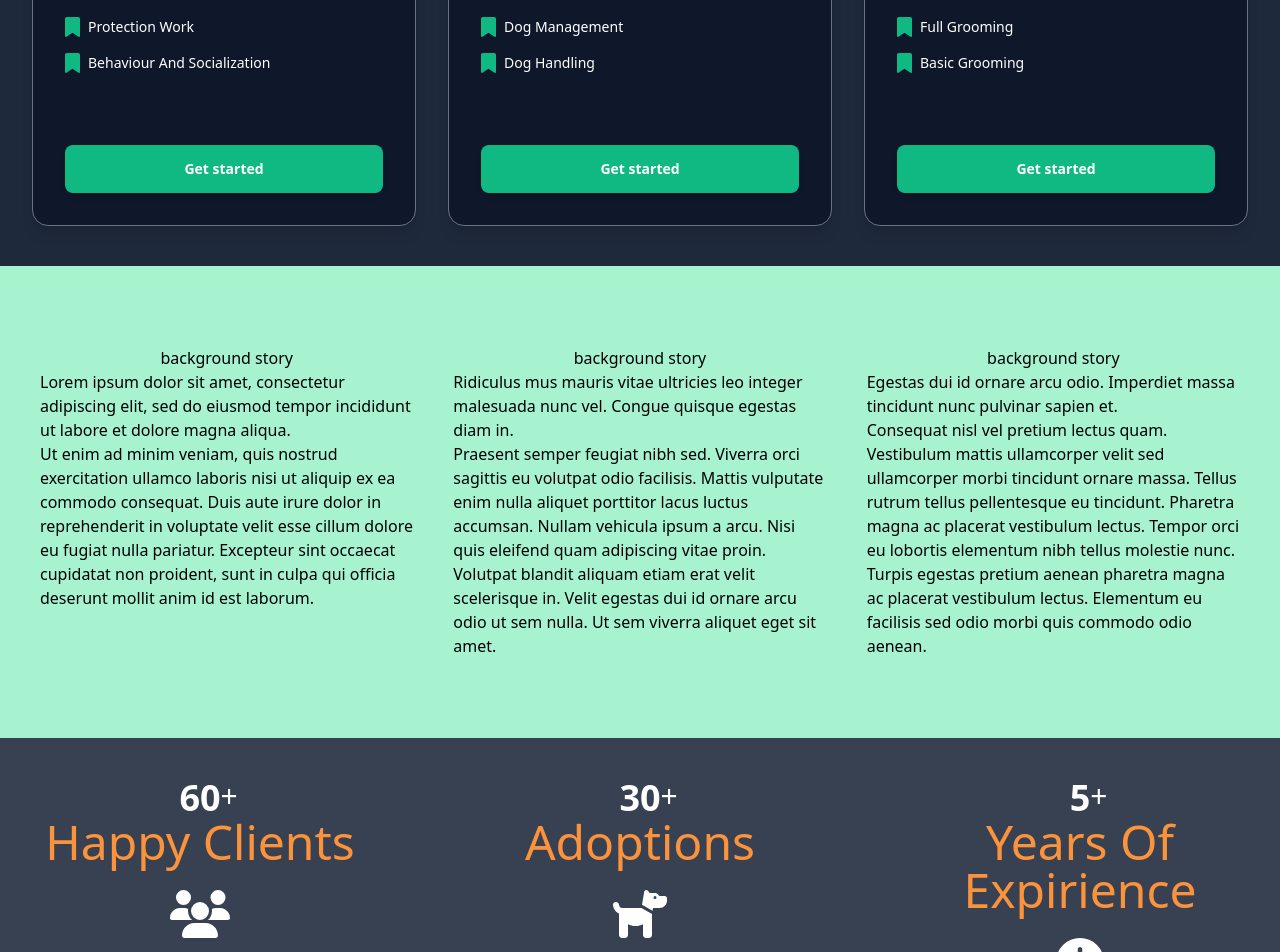
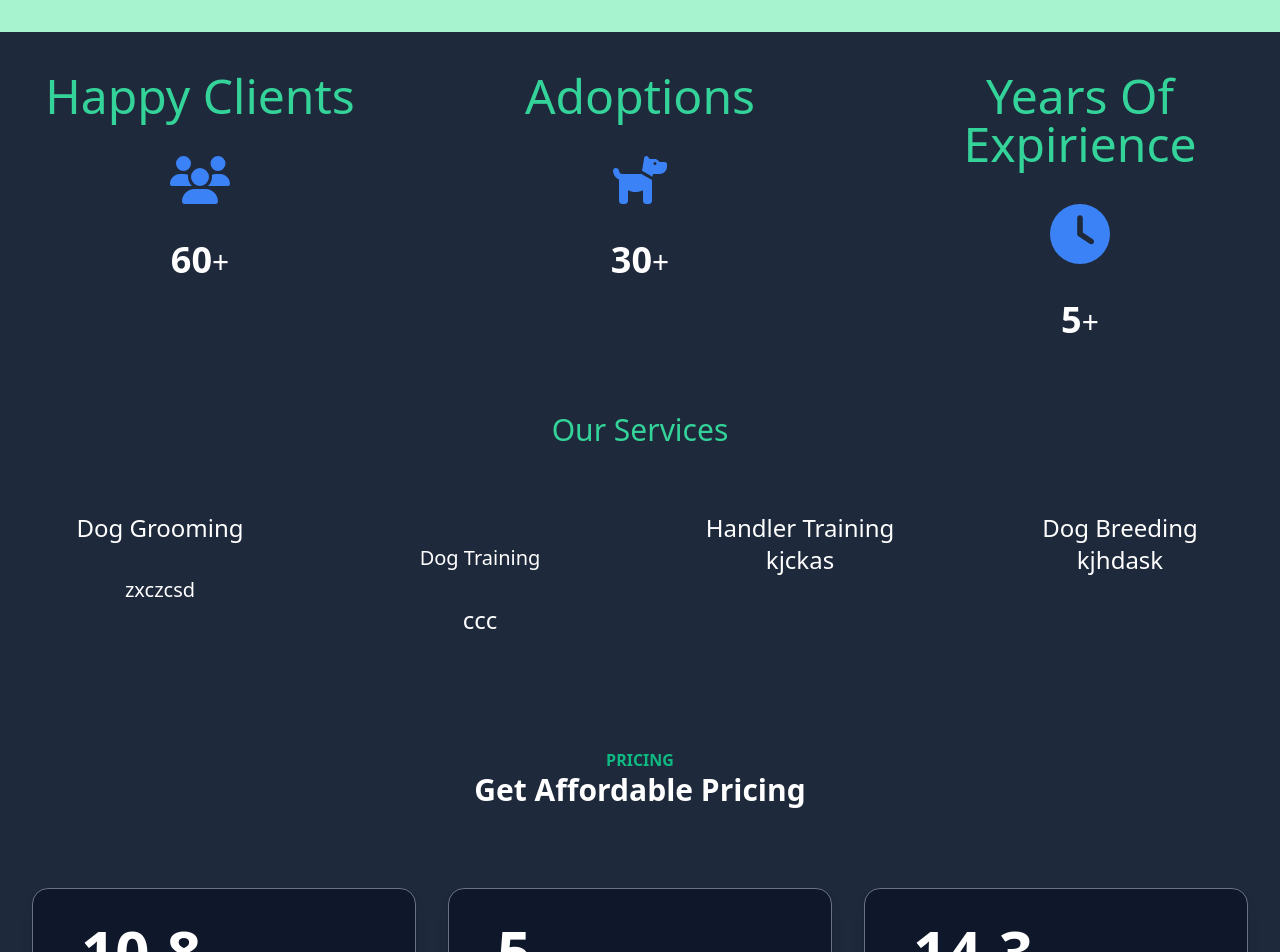
Before and after one commit to 1speedyAko/westdev, a React (Create React App) app: page / in a window 1280 px wide. Shown: the part 1240-2192 px from the top of the page. Built offline with nearby package versions, Linux system fonts and the light colour scheme.

Commit message:
layout change

```diff
--- a/src/pages/Home.js
+++ b/src/pages/Home.js
@@ -22,7 +22,7 @@
     <div>
       <Navbar />
 
-      <div className="h-screen bg-no-repeat bg-cover w-full  "
+      <div className="h-screen bg-no-repeat bg-cover lg:w-full  md:w-full sm:w-full "
       style={{ backgroundImage: `url(${backgroundImage})` }}>
         <h1 className='text-gray-300 text-2xl capitalize font-bold pt-40 px-20 '>nothing down here</h1>
         <div className='block px-20 mt-10 font-medium text-slate-100'>
@@ -31,7 +31,76 @@
 
         </div>
       </div>
-      <div className='bg-slate-800 to emerald-200 text-white pb-10'>
+
+     <div className='p-20 px-10 bg-emerald-200 grid lg:grid-cols-3 md:grid-cols-2  gap-10 '>
+      <div >
+       <h1 className='text-center'> background story</h1>
+       <p>Lorem ipsum dolor sit amet, consectetur adipiscing elit, sed do eiusmod tempor incididunt ut labore et dolore magna aliqua.<br/> Ut enim ad minim veniam, quis nostrud exercitation ullamco laboris nisi ut aliquip ex ea commodo consequat. Duis aute irure dolor in reprehenderit in voluptate velit esse cillum dolore eu fugiat nulla pariatur. Excepteur sint occaecat cupidatat non proident, sunt in culpa qui officia deserunt mollit anim id est laborum.</p>
+      </div>
+      <div>
+       <h1 className='text-center'> background story</h1>
+       <p>Ridiculus mus mauris vitae ultricies leo integer malesuada nunc vel. Congue quisque egestas diam in.<br/> Praesent semper feugiat nibh sed. Viverra orci sagittis eu volutpat odio facilisis. Mattis vulputate enim nulla aliquet porttitor lacus luctus accumsan. Nullam vehicula ipsum a arcu. Nisi quis eleifend quam adipiscing vitae proin. Volutpat blandit aliquam etiam erat velit scelerisque in. Velit egestas dui id ornare arcu odio ut sem nulla. Ut sem viverra aliquet eget sit amet.</p>
+      </div>
+      <div >
+       <h1 className='text-center'> background story</h1>
+       <p>Egestas dui id ornare arcu odio. Imperdiet massa tincidunt nunc pulvinar sapien et. <br/>Consequat nisl vel pretium lectus quam. Vestibulum mattis ullamcorper velit sed ullamcorper morbi tincidunt ornare massa. Tellus rutrum tellus pellentesque eu tincidunt. Pharetra magna ac placerat vestibulum lectus. Tempor orci eu lobortis elementum nibh tellus molestie nunc. Turpis egestas pretium aenean pharetra magna ac placerat vestibulum lectus. Elementum eu facilisis sed odio morbi quis commodo odio aenean. </p>
+      </div>
+     </div>
+     <div className='bg-slate-800 p-30 grid lg:grid-cols-3 md:grid-cols-2 gap-10 py-10'>
+       <ScrollTrigger onEnter={()=>setCounterOn(true)} onExit = {()=>setCounterOn(false)} className='' >
+        <div className="flex flex-col items-center ">
+            <p className="order-1 text-5xl text-emerald-400 ">Happy Clients</p>
+            <FontAwesomeIcon icon={faUsers} className="order-2 text-5xl text-blue-500 p-9" />
+            <div className='order-3 text-3xl text-white '>
+            { counterOn && <CountUp start = {0} end = {60}  duration = {2} delay={0} className=" text-4xl font-bold"/> }
+            +
+            </div>
+          </div>
+       </ScrollTrigger>
+       <ScrollTrigger onEnter={()=>setCounterOn(true)} onExit = {()=>setCounterOn(false)} className='' >
+          <div className="flex flex-col items-center">
+            <p className="order-1 text-5xl text-emerald-400 ">Adoptions</p>
+            <FontAwesomeIcon icon={faDog} className="order-2 text-5xl text-blue-500 p-9" />
+            <div className='order-3 text-3xl text-white '>
+            { counterOn && <CountUp start = {0} end = {30}  duration = {2} delay={0} className=" text-4xl font-bold"/> }
+            +
+            </div>
+          </div>
+       </ScrollTrigger>
+       <ScrollTrigger onEnter={()=>setCounterOn(true)} onExit = {()=>setCounterOn(false)} className='' >
+          <div className="flex flex-col items-center">
+            <p className="order-1 text-5xl text-emerald-400 text-center "> Years Of Expirience</p>
+            <FontAwesomeIcon icon={faClock} className="order-2 text-6xl text-blue-500 p-9 " />
+            <div className='order-3 text-3xl text-white '>
+            { counterOn && <CountUp start = {0} end = {5}  duration = {5} delay={0} className=" text-4xl font-bold "/> }
+            +
+            </div>
+          </div>
+
+        </ScrollTrigger>
+       </div>
+      <div className='bg-slate-800'>
+       <h1 className='text-emerald-400 text-3xl text-center p-8'>Our Services</h1>
+       <div className='grid lg:grid-cols-4 text-white text-center text-2xl py-8 '>
+        <div >
+          <h1>Dog Grooming</h1>
+          <p className='text-xl py-8'>zxczcsd </p>
+        </div>
+        <div>
+          <h1 className='text-xl py-8'>Dog Training</h1>
+          <p>ccc</p>
+        </div>
+        <div>
+          <h1>Handler Training</h1>
+            <p>kjckas</p>
+        </div>
+        <div>
+          <h1>Dog Breeding</h1>
+            <p>kjhdask</p>
+        </div>
+        </div>
+      </div>
+      <div className='bg-slate-800  text-white pb-10'>
         {/*cards go here*/}
         <section>
           {/*card 1*/}
@@ -56,21 +125,21 @@
                 <li className="flex items-center text-sm leading 6">
                   <FontAwesomeIcon
                     icon={faBookmark}
-                    className="text-emerald-500 text-xl mr-2 hover:text-red-500 "
+                    className="text-blue-500 text-xl mr-2 hover:text-blue-700 "
                   />
                   Protection Work
                 </li>
                 <li className="flex items-center text-sm leading 6">
                   <FontAwesomeIcon
                     icon={faBookmark}
-                    className="text-emerald-500 text-xl mr-2 hover:text-red-500 "
+                    className="text-blue-500 text-xl mr-2 hover:text-blue-700 "
                   />
                   Behaviour And Socialization
                 </li>
 
               </ul>
               <Link to=''
-                className='mt-8 block rounded-lg bg-emerald-500 px-6 py-4 text-center text-sm font-semibold leading-4 shadow-md hover:bg-emerald-700 '>
+                className='mt-8 block rounded-lg bg-blue-500 px-6 py-4 text-center text-sm font-semibold leading-4 shadow-md hover:bg-blue-700 '>
                   Get started
               </Link>
               </div>
@@ -91,21 +160,21 @@
                 <li className="flex items-center text-sm leading 6">
                   <FontAwesomeIcon
                     icon={faBookmark}
-                    className="text-emerald-500 text-xl mr-2 hover:text-red-500 "
+                    className="text-blue-500 text-xl mr-2 hover:text-blue-700 "
                   />
                   Dog Management
                 </li>
                 <li className="flex items-center text-sm leading 6">
                   <FontAwesomeIcon
                     icon={faBookmark}
-                    className="text-emerald-500 text-xl mr-2 hover:text-red-500 "
+                    className="text-blue-500 text-xl mr-2 hover:text-blue-700 "
                   />
                   Dog Handling
                 </li>
 
               </ul>
               <Link to=''
-                className='mt-8 block rounded-lg bg-emerald-500 px-6 py-4 text-center text-sm font-semibold leading-4 shadow-md hover:bg-emerald-700 '>
+                className='mt-8 block rounded-lg bg-blue-500 px-6 py-4 text-center text-sm font-semibold leading-4 shadow-md hover:bg-blue-700 '>
                   Get started
               </Link>
               </div>
@@ -127,75 +196,28 @@
                 <li className="flex items-center text-sm leading 6">
                   <FontAwesomeIcon
                     icon={faBookmark}
-                    className="text-emerald-500 text-xl mr-2 hover:text-red-500 "
+                    className="text-blue-500 text-xl mr-2 hover:text-blue-500 "
                   />
                   Full Grooming
                 </li>
                 <li className="flex items-center text-sm leading 6">
                   <FontAwesomeIcon
                     icon={faBookmark}
-                    className="text-emerald-500 text-xl mr-2 hover:text-red-500 "
+                    className="text-blue-500 text-xl mr-2 hover:text-blue-500 "
                   />
                     Basic Grooming
                 </li>
 
               </ul>
               <Link to=''
-                className='mt-8 block rounded-lg bg-emerald-500 px-6 py-4 text-center text-sm font-semibold leading-4 shadow-md hover:bg-emerald-700 '>
+                className='mt-8 block rounded-lg bg-blue-500 px-6 py-4 text-center text-sm font-semibold leading-4 shadow-md hover:bg-blue-700 '>
                  Get started
               </Link>
               </div>
           </div>
         </section>
       </div>
-     <div className='p-20 px-10 bg-emerald-200 grid lg:grid-cols-3 md:grid-cols-2  gap-10 '>
-      <div >
-       <h1 className='text-center'> background story</h1>
-       <p>Lorem ipsum dolor sit amet, consectetur adipiscing elit, sed do eiusmod tempor incididunt ut labore et dolore magna aliqua.<br/> Ut enim ad minim veniam, quis nostrud exercitation ullamco laboris nisi ut aliquip ex ea commodo consequat. Duis aute irure dolor in reprehenderit in voluptate velit esse cillum dolore eu fugiat nulla pariatur. Excepteur sint occaecat cupidatat non proident, sunt in culpa qui officia deserunt mollit anim id est laborum.</p>
-      </div>
-      <div>
-       <h1 className='text-center'> background story</h1>
-       <p>Ridiculus mus mauris vitae ultricies leo integer malesuada nunc vel. Congue quisque egestas diam in.<br/> Praesent semper feugiat nibh sed. Viverra orci sagittis eu volutpat odio facilisis. Mattis vulputate enim nulla aliquet porttitor lacus luctus accumsan. Nullam vehicula ipsum a arcu. Nisi quis eleifend quam adipiscing vitae proin. Volutpat blandit aliquam etiam erat velit scelerisque in. Velit egestas dui id ornare arcu odio ut sem nulla. Ut sem viverra aliquet eget sit amet.</p>
-      </div>
-      <div >
-       <h1 className='text-center'> background story</h1>
-       <p>Egestas dui id ornare arcu odio. Imperdiet massa tincidunt nunc pulvinar sapien et. <br/>Consequat nisl vel pretium lectus quam. Vestibulum mattis ullamcorper velit sed ullamcorper morbi tincidunt ornare massa. Tellus rutrum tellus pellentesque eu tincidunt. Pharetra magna ac placerat vestibulum lectus. Tempor orci eu lobortis elementum nibh tellus molestie nunc. Turpis egestas pretium aenean pharetra magna ac placerat vestibulum lectus. Elementum eu facilisis sed odio morbi quis commodo odio aenean. </p>
-      </div>
-     </div>
-     <div className='bg-gray-700 p-30 grid lg:grid-cols-3 md:grid-cols-2 gap-10 py-10'>
-       <ScrollTrigger onEnter={()=>setCounterOn(true)} onExit = {()=>setCounterOn(false)} className='' >
-        <div className="flex flex-col items-center relative">
-            <p className="order-1 text-5xl text-orange-400 ">Happy Clients</p>
-            <FontAwesomeIcon icon={faUsers} className="order-2 text-5xl text-white p-6" />
-            <div className='text-3xl text-white '>
-            { counterOn && <CountUp start = {0} end = {60}  duration = {2} delay={0} className="order-3 text-4xl font-bold"/> }
-            <span className='absolute'>+</span>
-            </div>
-          </div>
-       </ScrollTrigger>
-       <ScrollTrigger onEnter={()=>setCounterOn(true)} onExit = {()=>setCounterOn(false)} className='' >
-          <div className="flex flex-col items-center">
-            <p className="order-1 text-5xl text-orange-400 ">Adoptions</p>
-            <FontAwesomeIcon icon={faDog} className="order-2 text-5xl text-white p-6" />
-            <div className='text-3xl text-white '>
-            { counterOn && <CountUp start = {0} end = {30}  duration = {2} delay={0} className="order-3 text-4xl font-bold"/> }
-            <span className='absolute'>+</span>
-            </div>
-          </div>
-       </ScrollTrigger>
-       <ScrollTrigger onEnter={()=>setCounterOn(true)} onExit = {()=>setCounterOn(false)} className='' >
-          <div className="flex flex-col items-center">
-            <p className="order-1 text-5xl text-orange-400 text-center "> Years Of Expirience</p>
-            <FontAwesomeIcon icon={faClock} className="order-2 text-5xl text-white p-6 " />
-            <div className='text-3xl text-white '>
-            { counterOn && <CountUp start = {0} end = {5}  duration = {5} delay={0} className="order-3 text-4xl font-bold "/> }
-            <span className='absolute'>+</span>
-            </div>
-          </div>
-        </ScrollTrigger>
-
-
-       </div>
+    <div><h1>testimonials</h1></div>
           <Footer/>
    </div>
 
```
